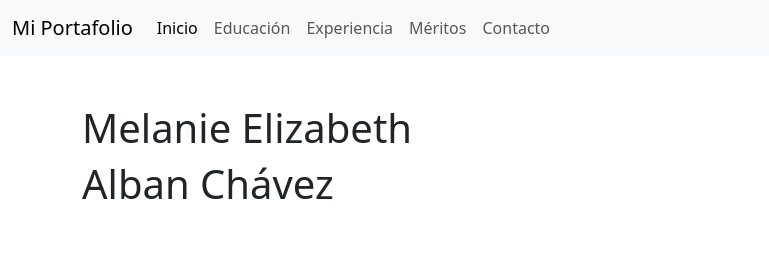
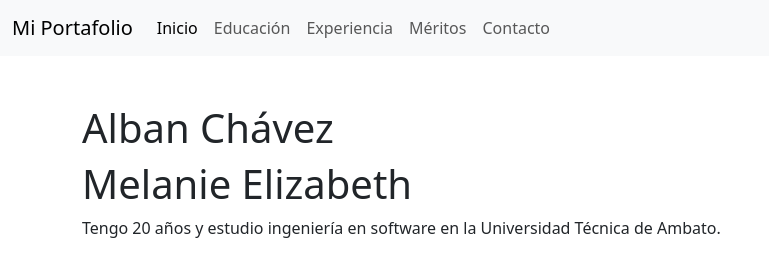
Before and after one commit to melanieAlban/PracticaGit4A_AlbanMelanie, a plain HTML site: page index.html in a window 1280 px wide. Shown: the whole page, without its empty margins (0-769 px from the left). Drawn offline with nearby package versions, Linux system fonts and the light colour scheme.

Commit message:
Se agregó un resumen de mi CV

```diff
--- a/index.html
+++ b/index.html
@@ -40,8 +40,12 @@
 
     <!-- Sección de nombres y apellidos -->
     <section class="container mt-5">
+        <h1>Alban Chávez</h1>
         <h1>Melanie Elizabeth</h1>
-        <h1>Alban Chávez</h1>
+        <p>
+            Tengo 20 años y estudio ingeniería en software en la
+            Universidad Técnica de Ambato.
+        </p>
     </section>
 
     <script src="https://cdn.jsdelivr.net/npm/bootstrap@5.1.3/dist/js/bootstrap.bundle.min.js"></script>
```
